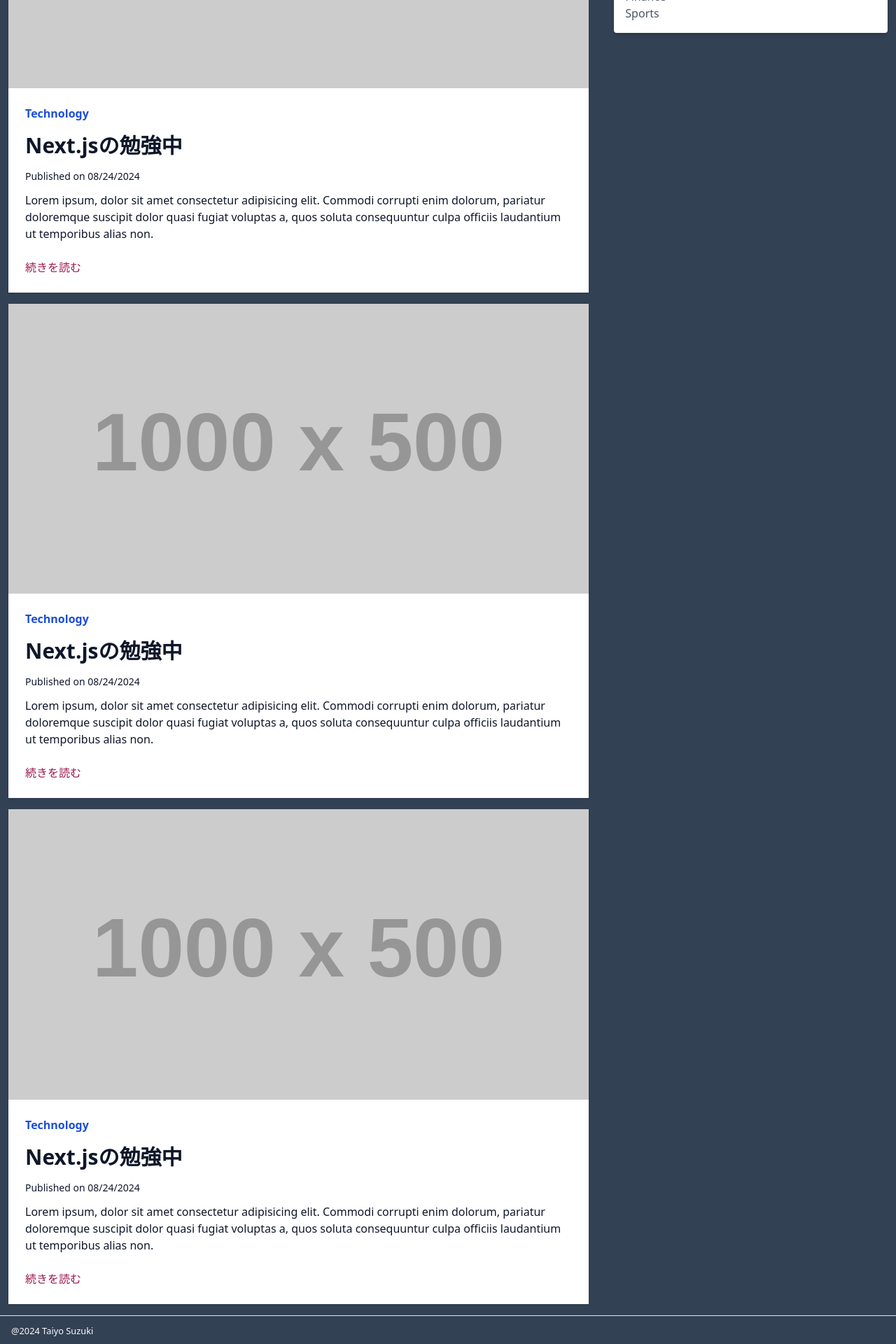
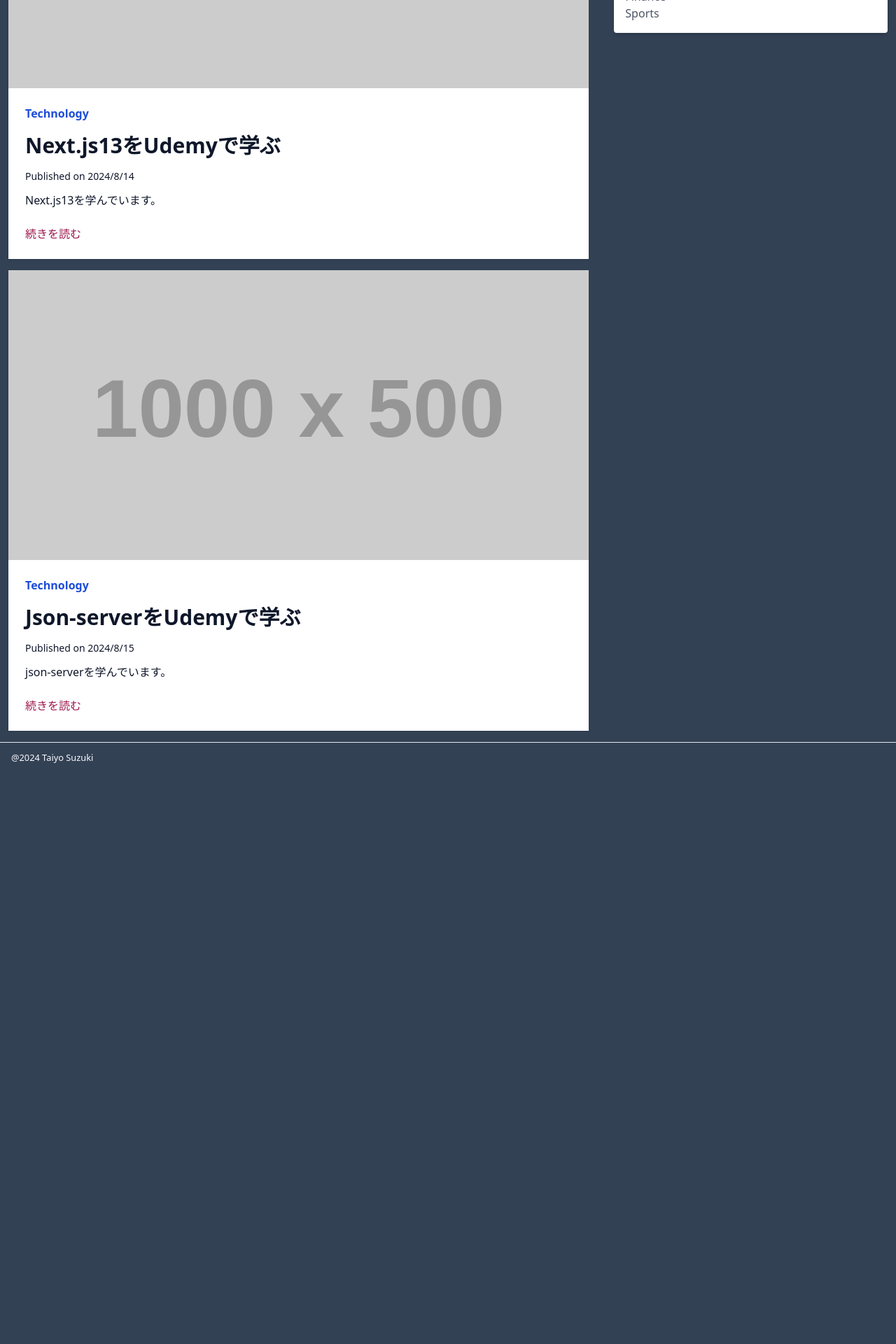
Before and after one commit to taiyo914/next13-blog, a Next.js app: page / in a window 1280 px wide. Shown: the part 378-2298 px from the top of the page at 70% size. After the commit the page ends 1479 px from the top, so only its background shows below. Built offline with nearby package versions, Linux system fonts and the light colour scheme; data requests are answered from the project's data file.

Commit message:
ブログ取得のAPIを作成

```diff
--- a/package.json
+++ b/package.json
@@ -6,7 +6,8 @@
     "dev": "next dev",
     "build": "next build",
     "start": "next start",
-    "lint": "next lint"
+    "lint": "next lint",
+    "json-server": "json-server --watch src/data/posts.json --port 3001"
   },
   "dependencies": {
     "@types/node": "22.5.0",
@@ -15,6 +16,7 @@
     "autoprefixer": "10.4.20",
     "eslint": "8.57.0",
     "eslint-config-next": "14.2.6",
+    "json-server": "^1.0.0-beta.2",
     "next": "14.2.6",
     "postcss": "8.4.41",
     "react": "18.3.1",
--- a/src/app/components/ArticleList.tsx
+++ b/src/app/components/ArticleList.tsx
@@ -1,12 +1,18 @@
-import React from 'react';
-import Link from 'next/link';
-import Image from 'next/image'
+import React from "react";
+import Link from "next/link";
+import Image from "next/image";
+import { Article } from "@/types";
 
-const ArticleList = () => {
+type ArticleListProps = {
+  articles: Article[];
+};
+
+const ArticleList = ({ articles }: ArticleListProps) => {
   return (
     <div>
-      <article className="shadow my-4 ">
-        <Link href="#" className='hover:opacity-75'>
+      {articles.map((article) => (
+        <article className="shadow my-4 " key={article.id}>
+          <Link href={`articles/${article.id}`} className="hover:opacity-75">
             <Image
               src="https://via.placeholder.com/1000x500"
               alt=""
@@ -15,55 +21,30 @@ const ArticleList = () => {
             />
           </Link>
           <div className="bg-white flex flex-col justify-start p-6">
-          <Link href="#" className='text-blue-700 pb-4 font-bold'>Technology</Link>
-          <Link href="#" className='text-slate-900 text-3xl font-bold hover:text-gray-500 pb-4'>Next.jsの勉強中</Link>
-          <p className='text-sm pb-3 text-slate-900'> Published on 08/24/2024</p>
-          <Link href="#" className='text-slate-900 pb-6'>
-            Lorem ipsum, dolor sit amet consectetur adipisicing elit. Commodi corrupti enim dolorum, pariatur doloremque suscipit dolor quasi fugiat voluptas a, quos soluta consequuntur culpa officiis laudantium ut temporibus alias non.
+            <Link href="#" className="text-blue-700 pb-4 font-bold">
+              Technology
             </Link>
-          <Link href="#" className='text-pink-800 hover:text-black'>続きを読む</Link>
+            <Link
+              href={`articles/${article.id}`}
+              className="text-slate-900 text-3xl font-bold hover:text-gray-500 pb-4"
+            >
+              {article.title}
+            </Link>
+            <p className="text-sm pb-3 text-slate-900">
+              {" "}
+              Published on {article.createAt}
+            </p>
+            <Link href={`articles/${article.id}`} className="text-slate-900 pb-6">
+             {article.content}
+            </Link>
+            <Link href={`articles/${article.id}`} className="text-pink-800 hover:text-black">
+              続きを読む
+            </Link>
           </div>
         </article>
-      <article className="shadow my-4 ">
-        <Link href="#" className='hover:opacity-75'>
-         <Image
-          src="https://via.placeholder.com/1000x500"
-          alt=""
-          height={300}
-          width={1280}
-         />
-        </Link>
-        <div className="bg-white flex flex-col justify-start p-6">
-          <Link href="#" className='text-blue-700 pb-4 font-bold'>Technology</Link>
-          <Link href="#" className='text-slate-900 text-3xl font-bold hover:text-gray-500 pb-4'>Next.jsの勉強中</Link>
-          <p className='text-sm pb-3 text-slate-900'> Published on 08/24/2024</p>
-          <Link href="#" className='text-slate-900 pb-6'>
-            Lorem ipsum, dolor sit amet consectetur adipisicing elit. Commodi corrupti enim dolorum, pariatur doloremque suscipit dolor quasi fugiat voluptas a, quos soluta consequuntur culpa officiis laudantium ut temporibus alias non.
-          </Link>
-          <Link href="#" className='text-pink-800 hover:text-black'>続きを読む</Link>
+      ))}
     </div>
-      </article>
-      <article className="shadow my-4 ">
-        <Link href="#" className='hover:opacity-75'>
-         <Image
-          src="https://via.placeholder.com/1000x500"
-          alt=""
-          height={300}
-          width={1280}
-         />
-        </Link>
-        <div className="bg-white flex flex-col justify-start p-6">
-          <Link href="#" className='text-blue-700 pb-4 font-bold'>Technology</Link>
-          <Link href="#" className='text-slate-900 text-3xl font-bold hover:text-gray-500 pb-4'>Next.jsの勉強中</Link>
-          <p className='text-sm pb-3 text-slate-900'> Published on 08/24/2024</p>
-          <Link href="#" className='text-slate-900 pb-6'>
-            Lorem ipsum, dolor sit amet consectetur adipisicing elit. Commodi corrupti enim dolorum, pariatur doloremque suscipit dolor quasi fugiat voluptas a, quos soluta consequuntur culpa officiis laudantium ut temporibus alias non.
-          </Link>
-          <Link href="#" className='text-pink-800 hover:text-black'>続きを読む</Link>
-        </div>
-      </article>
-    </div>
-  )
-}
+  );
+};
 
-export default ArticleList
+export default ArticleList;
--- a/src/app/page.tsx
+++ b/src/app/page.tsx
@@ -1,12 +1,16 @@
 import Image from "next/image";
 import ArticleList from "./components/ArticleList";
 import Aside from "./components/Aside";
+import { getAllArticles } from "@/blogAPI";
 
-export default function Home() {
+export default async function Home() {
+  const articles = await getAllArticles();
+  console.log(articles)
+
   return (
     <div className="md:flex">
       <section className="w-full md:w-2/3 flex-col items-center px-3">
-        <ArticleList />
+        <ArticleList articles={articles}/>
       </section>
       <Aside/>
     </div>
--- /dev/null
+++ b/src/blogAPI.ts
@@ -0,0 +1,7 @@
+import { Article } from "./types";
+
+export const getAllArticles = async (): Promise<Article[]> => {
+  const res = await fetch(`http://localhost:3001/posts`, {cache: "no-store"});
+  const articles = await res.json();
+  return articles;
+}
--- /dev/null
+++ b/src/data/posts.json
@@ -0,0 +1,16 @@
+{
+  "posts":[
+    {
+      "id" : "next.js13-udemy",
+      "title" : "Next.js13をUdemyで学ぶ",
+      "content": "Next.js13を学んでいます。",
+      "createAt": "2024/8/14"
+    },
+    {
+      "id" : "json-server",
+      "title" : "Json-serverをUdemyで学ぶ",
+      "content": "json-serverを学んでいます。",
+      "createAt": "2024/8/15"
+    }
+  ]
+}
--- /dev/null
+++ b/src/types.ts
@@ -0,0 +1,6 @@
+export type Article = {
+  id: string;
+  title: string;
+  content: string;
+  createAt: string;
+}
```
Also changed, not shown: 1 other file (tests, documents, lock files or other folders). Lines whose indentation alone changed are shown as unchanged.
